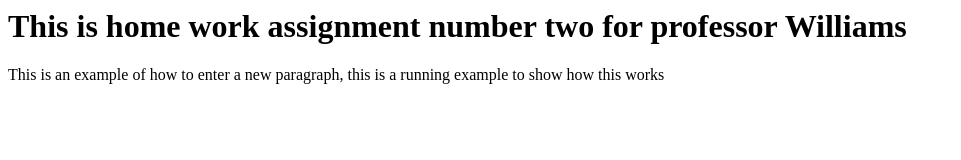
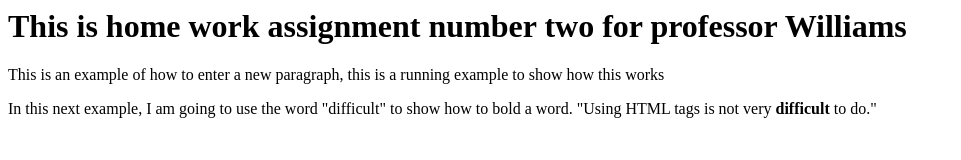
Before and after one commit to garrin601/homework2, a plain HTML site: page index.html in a window 1280 px wide. Shown: the whole page, without its empty margins (0-961 px from the left). Drawn offline with Linux system fonts and the light colour scheme.

Commit message:
commit 3/10: Added bold word

```diff
--- a/index.html
+++ b/index.html
@@ -1,3 +1,5 @@
 <h1> This is home work assignment number two for professor Williams </h1>
 <p> This is an example of how to enter a new paragraph, this is a running
 example to show how this works </p>
+<p> In this next example, I am going to use the word "difficult" to show how to
+bold a word. "Using HTML tags is not very <b>difficult</b> to do."</p>
```
